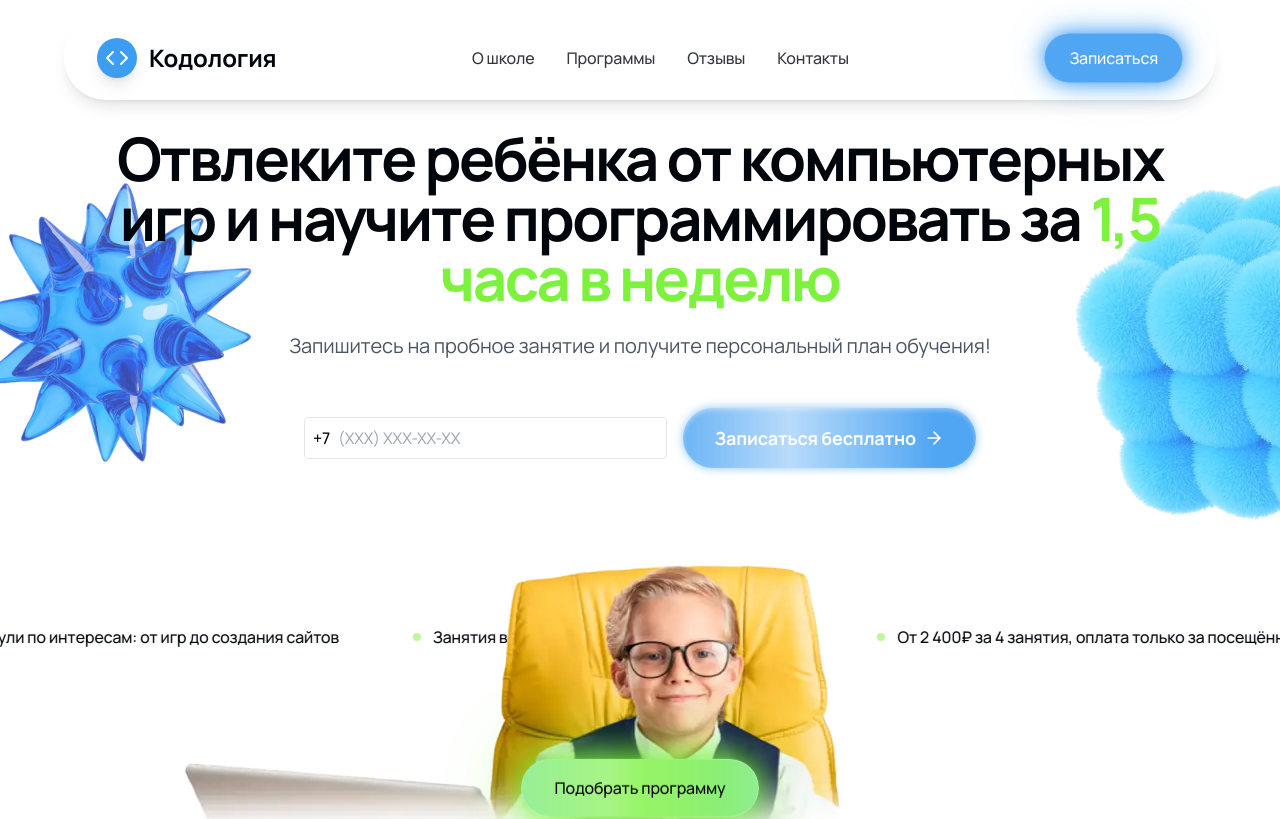
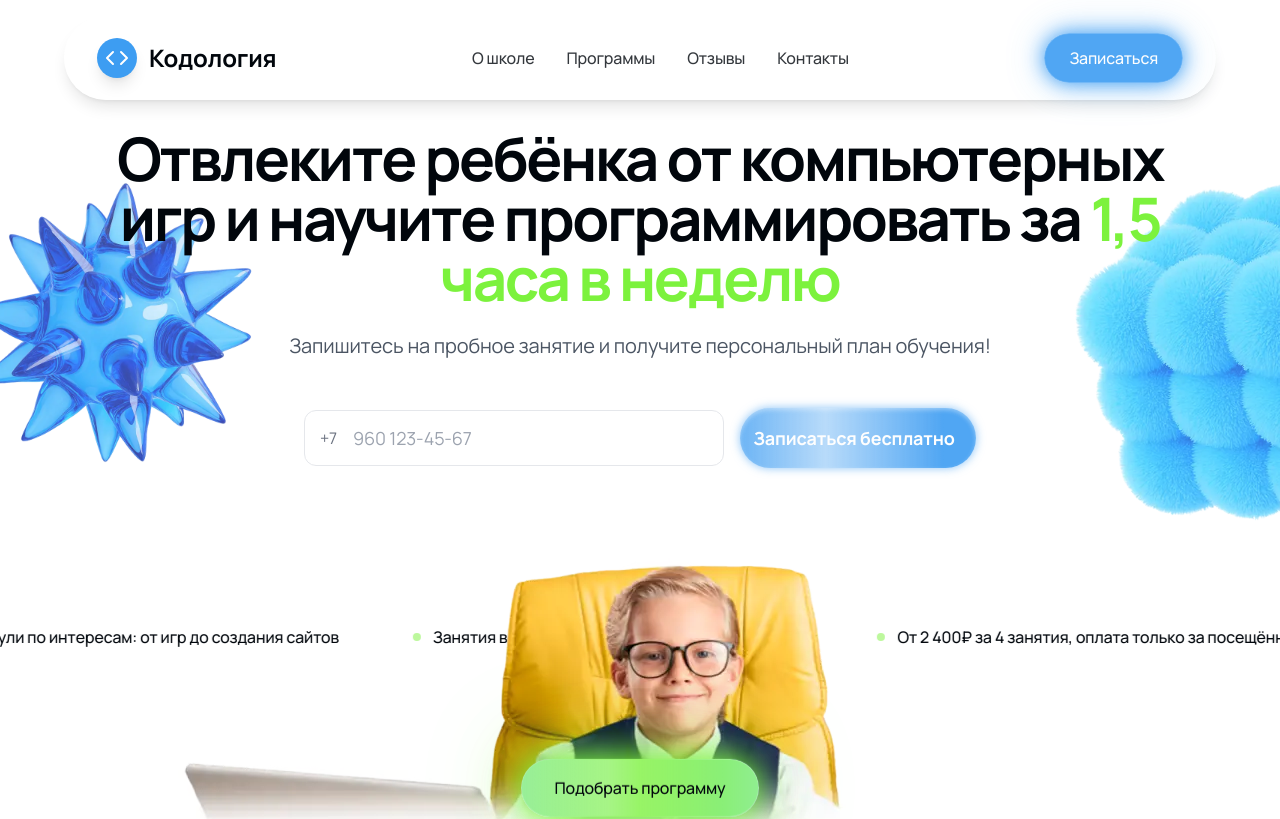
Before and after one commit to hismajestyamanita/codologia, a React (Vite) app: page / in a window 1280 px wide. Shown: the top 819 px of the page. Built offline with nearby package versions, Linux system fonts and the light colour scheme; no server answers.

Commit message:
маска телефона 2

```diff
--- a/src/sections/01-Hero.tsx
+++ b/src/sections/01-Hero.tsx
@@ -56,7 +56,7 @@ const Hero = () => {
   };
 
   const handleSubmitPhone = () => {
-    if (phoneInput.length < 18) {
+    if (phoneInput.length !== 10) {
       alert('Пожалуйста, введите корректный номер телефона');
       return;
     }
@@ -108,7 +108,7 @@ const Hero = () => {
       const ok = await sendLead({
         parentName: modalData.name,      // имя родителя
         childName: modalData.childName,  // ИМЯ РЕБЁНКА — ВАЖНО
-        phone: modalData.phone,
+        phone: '+7${modalData.phone}',
         program: modalData.product || "Не знаю, помогите подобрать",
         source: "hero-modal",
       });
@@ -278,12 +278,16 @@ const Hero = () => {
             {/* Форма ввода телефона */}
             <div className="max-w-2xl mx-auto mb-16">
               <div className="flex flex-col md:flex-row gap-4 items-center justify-center">
-                <div className="flex-1 max-w-md">
+                <div className="relative z-10 w-full max-w-[420px]">
                   <PhoneInput
                     value={phoneInput}
                     onChange={setPhoneInput}
+                    size="hero"
+                    placeholder="960 123-45-67"
+                    inputClassName="w-full px-4 border rounded-full"
                   />
                 </div>
+
                 <button
                   onClick={handleSubmitPhone}
                   className="relative overflow-hidden px-8 py-4 rounded-full font-bold text-lg flex items-center justify-center gap-2 group whitespace-nowrap text-brand-white transition-all duration-300 hover:scale-105"
--- a/src/shared/PhoneInput.tsx
+++ b/src/shared/PhoneInput.tsx
@@ -1,38 +1,54 @@
-import React, { useState } from 'react';
+import React from 'react';
 
-interface PhoneInputProps {
-  value: string;
-  onChange: (val: string) => void;
-}
+type Props = {
+  value: string;                      // только 10 цифр
+  onChange: (digits: string) => void; // наружу отдаём 10 цифр
+  inputClassName?: string;            // классы инпута (берём из getFieldClassName, чтобы совпасть со стилем других полей)
+  size?: 'default' | 'hero';          // hero — крупнее
+  placeholder?: string;               // по умолчанию "960 123-45-67"
+};
 
-export default function PhoneInput({ value, onChange }: PhoneInputProps) {
-  // Берём только цифры
-  const digits = value.replace(/\D/g, '').slice(0, 10);
+export default function PhoneInput({
+  value,
+  onChange,
+  inputClassName = '',
+  size = 'default',
+  placeholder = '960 123-45-67',
+}: Props) {
+  const digits = (value || '').replace(/\D/g, '').slice(0, 10);
 
-  // Форматируем как (XXX) XXX-XX-XX
-  let formatted = '';
-  if (digits.length > 0) {
-    formatted = `(${digits.slice(0, 3)}`;
-    if (digits.length >= 4) formatted += `) ${digits.slice(3, 6)}`;
-    if (digits.length >= 7) formatted += `-${digits.slice(6, 8)}`;
-    if (digits.length >= 9) formatted += `-${digits.slice(8, 10)}`;
-  }
+  // Формат "XXX XXX-XX-XX"
+  const fmt = (d: string) => {
+    if (!d) return '';
+    if (d.length <= 3) return d;
+    if (d.length <= 6) return `${d.slice(0, 3)} ${d.slice(3)}`;
+    if (d.length <= 8) return `${d.slice(0, 3)} ${d.slice(3, 6)}-${d.slice(6)}`;
+    return `${d.slice(0, 3)} ${d.slice(3, 6)}-${d.slice(6, 8)}-${d.slice(8, 10)}`;
+  };
+
+  const base = size === 'hero'
+    ? 'h-12 text-base md:h-14 md:text-lg'   // крупнее для Hero
+    : 'h-11 text-base';                     // как у остальных полей
 
   return (
-    <div className="flex items-center border rounded px-2 py-2">
-      <span className="mr-2 font-medium">+7</span>
+    <div className="relative w-full">
+      {/* фиксированный префикс +7, не перехватывает клики */}
+      <span className="pointer-events-none absolute left-4 top-1/2 -translate-y-1/2 text-gray-500 select-none">+7</span>
       <input
         type="tel"
         inputMode="numeric"
         pattern="[0-9]*"
-        maxLength={15}
-        className="flex-1 outline-none"
-        value={formatted}
-        onChange={(e) => {
-          const raw = e.target.value.replace(/\D/g, '').slice(0, 10);
-          onChange(raw);
-        }}
-        placeholder="(XXX) XXX-XX-XX"
+        className={[
+          // чтобы выглядеть ТОЧНО как другие поля — классы инпута передаём снаружи
+          'w-full pl-12 pr-4 rounded-small border outline-none',
+          'placeholder-gray-400',
+          'focus:ring-2 focus:ring-green-300 focus:border-green-400',
+          base,
+          inputClassName,
+        ].join(' ')}
+        value={fmt(digits)}
+        onChange={(e) => onChange(e.target.value.replace(/\D/g, '').slice(0, 10))}
+        placeholder={placeholder}
       />
     </div>
   );
```
